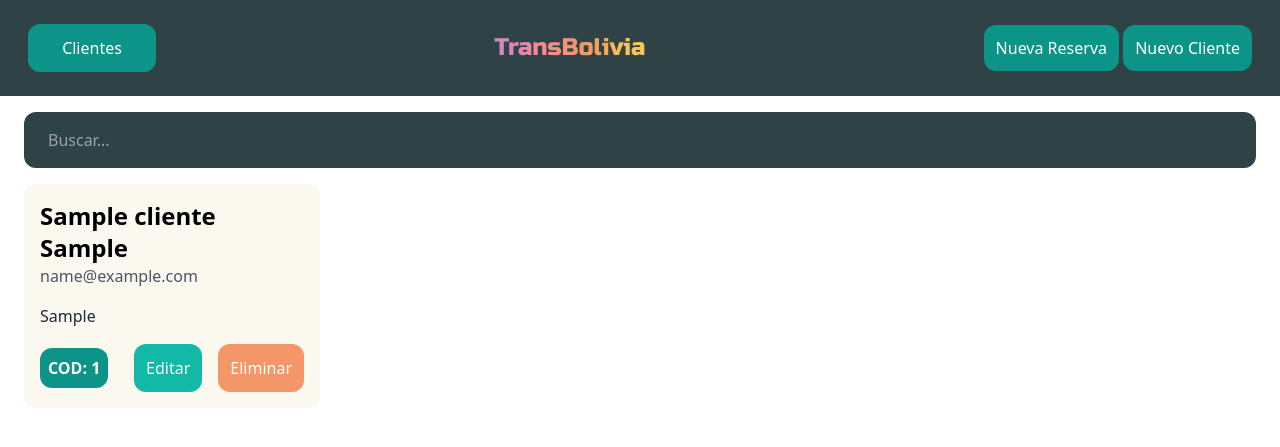
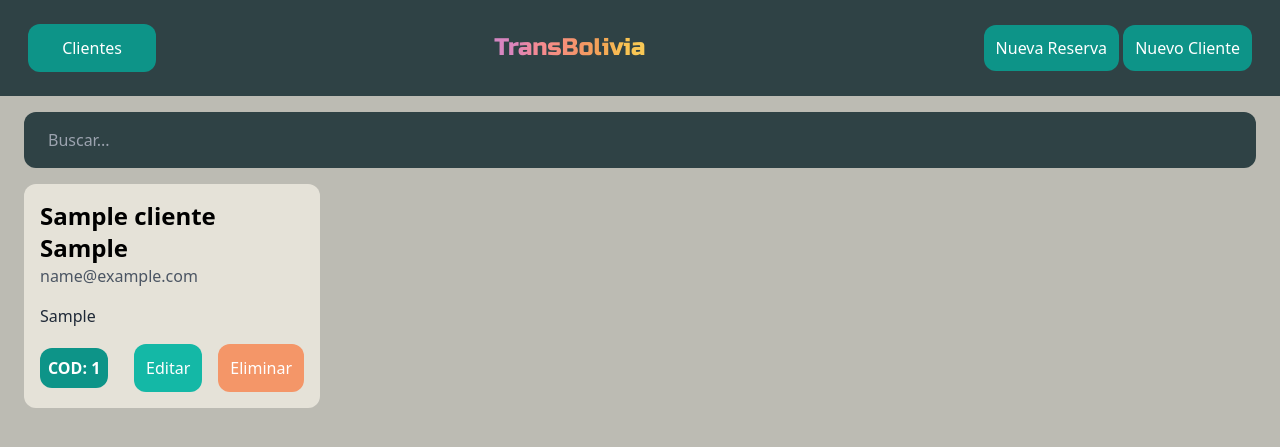
Before and after one commit to marinsebastian/TransBolivia, a Django app: page / in a window 1280 px wide. Shown: the top 447 px of the page. Run offline with Django 4.2, Linux system fonts and the light colour scheme; tables that the repository leaves empty hold one stand-in row (values such as "Sample post"); some libraries are stand-ins or nearby versions.

Commit message:
bug fixes

```diff
--- a/core/static/css/style.css
+++ b/core/static/css/style.css
@@ -15,11 +15,11 @@
 }
 
 .light-bg {
-  background: #faf8ef;
+  background: #f1eee3c8;
 }
 
-notsolight-bg {
-  background: #f9f7f0;
+.notsolight-bg {
+  background: #bcbbb3;
 }
 
 .indigo-bg {
--- a/gestor_de_clientes/settings.py
+++ b/gestor_de_clientes/settings.py
@@ -88,7 +88,7 @@ DATABASES = {
         'ENGINE': 'mssql',
         'NAME': 'transbol',
         'USER': 'gmarin',
-        'PASSWORD': 'qwe1234',
+        'PASSWORD': 'qwe12345',
         'HOST': 'localhost',
         'PORT': '1433',
         'trusted_connection': 'yes',
```
